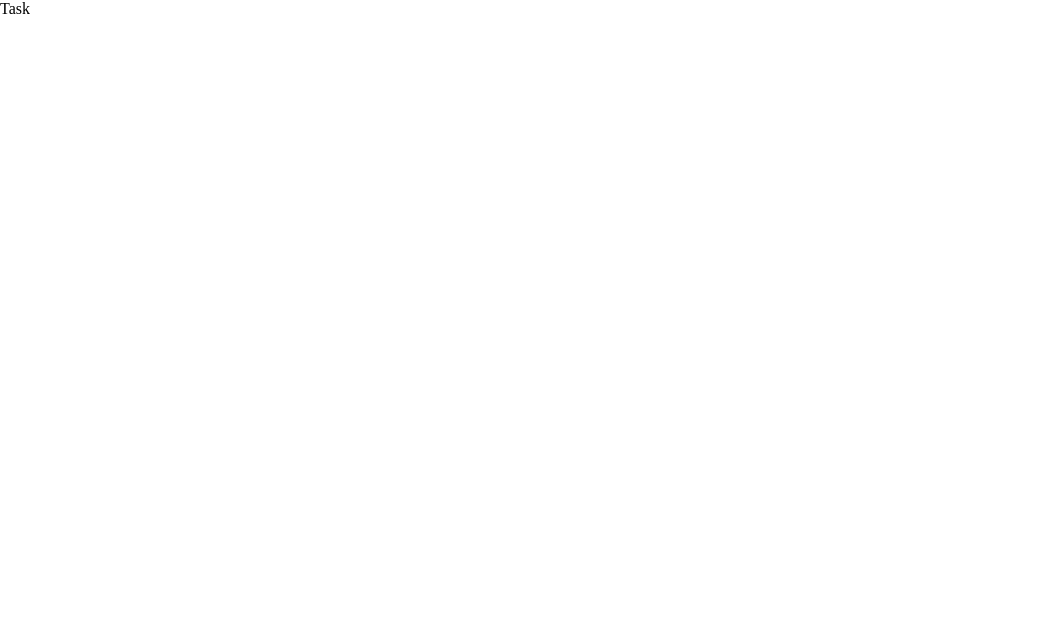
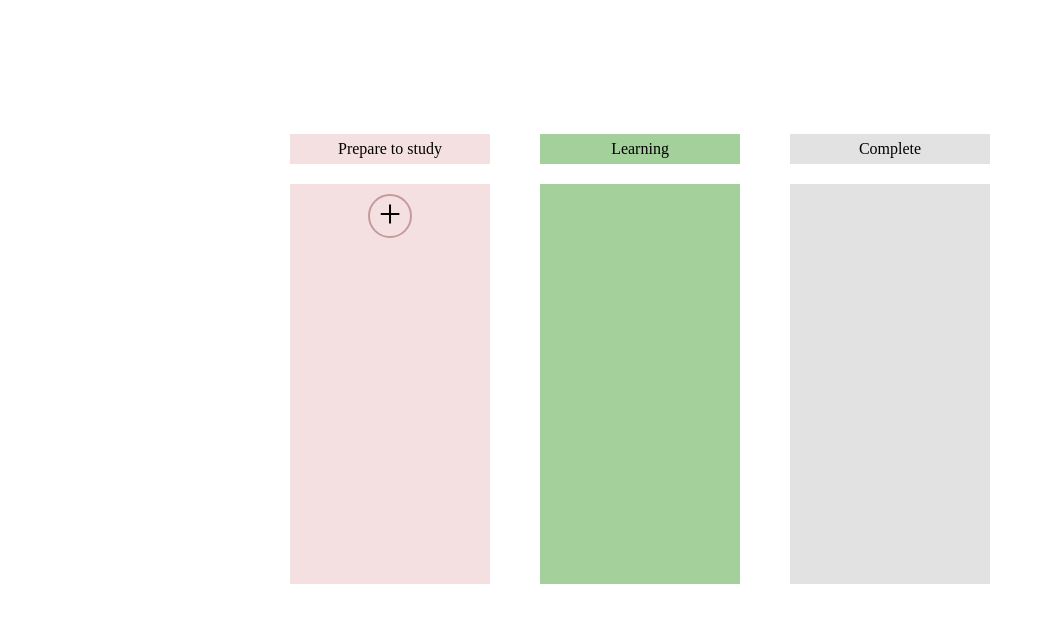
Before and after one commit to coderInwind/Data-reachable, a React (Create React App) app: page /task in a window 1280 px wide. Shown: the top 622 px of the page, without its empty margins (0-1053 px from the left). Built offline with nearby package versions, Linux system fonts and the light colour scheme.

Commit message:
拖拽的基本功能

```diff
--- a/src/assets/style/reset.css
+++ b/src/assets/style/reset.css
@@ -1 +1,6 @@
 @import "~normalize.css";
+
+.body {
+  width: 100%;
+  height: 100vh;
+}
--- a/src/pages/Login/style.js
+++ b/src/pages/Login/style.js
@@ -7,8 +7,8 @@ export const LoginWrapper = styled.div`
   text-align: center;
   line-height: 50px;
   margin-left: 50%;
-  margin-top: 50vh;
-  transform: translateX(-50%);
+  margin-top: 50%;
+  transform: translateX(-50%) translateY(-50%);
   cursor: pointer;
 
   &:hover {
--- a/src/pages/Task/index.js
+++ b/src/pages/Task/index.js
@@ -1,8 +1,77 @@
-import React, { memo } from "react";
+import React, { memo, useRef, useState } from "react";
 import { TaskWrapper } from "./style";
 
 const Task = memo(() => {
-  return <TaskWrapper>Task</TaskWrapper>;
+  const [listIndex, setlistIndex] = useState(1);
+
+  const addInput = useRef();
+  const studyRef = useRef();
+  // 添加新的study
+  const add = () => {
+    //创建input元素(在input前创建一个空的div站位)
+    const newInput = document.createElement("input");
+    const blank = document.createElement("div");
+    blank.className = "blank";
+    addInput.current.before(newInput);
+    newInput.before(blank);
+    //给增加的input增加监听事件
+    const currentInput = studyRef.current.childNodes[listIndex];
+    let diffX;
+    let diffY;
+    let currentX;
+    let currentY;
+    //move监听函数
+    const moveFn = (e) => {
+      //还要减去margin的偏移量
+      currentInput.style.left = e.clientX - 20 - diffX + "px";
+      currentInput.style.top = e.clientY - diffY + "px";
+      console.log(e);
+    };
+    //添加监听器
+    currentInput.addEventListener(
+      "mousedown",
+      (e) => {
+        //按住
+
+        currentInput.style.position = "absolute";
+
+        diffX = e.clientX - currentInput.offsetLeft;
+        diffY = e.clientY - currentInput.offsetTop;
+        currentX = currentInput.style.left;
+        currentY = currentInput.style.top;
+
+        //moving
+        currentInput.addEventListener("mousemove", moveFn);
+      },
+      false
+    );
+
+    currentInput.addEventListener("mouseup", () => {
+      //松开的逻辑
+      // if(){
+
+      // }
+
+      currentInput.style.position = "";
+      currentInput.style.left = currentX;
+      currentInput.style.top = currentY;
+
+      currentInput.removeEventListener("mousemove", moveFn);
+    });
+    setlistIndex(listIndex + 2);
+  };
+
+  return (
+    <TaskWrapper>
+      <div className="study" ref={studyRef}>
+        <div className="add" ref={addInput} onClick={add}>
+          +
+        </div>
+      </div>
+      <div className="learning"></div>
+      <div className="complete"></div>
+    </TaskWrapper>
+  );
 });
 
 export default Task;
--- a/src/pages/Task/style.js
+++ b/src/pages/Task/style.js
@@ -1,3 +1,87 @@
 import styled from "styled-components";
 
-export const TaskWrapper = styled.div``;
+export const TaskWrapper = styled.div`
+  width: 700px;
+  min-height: 400px;
+  display: flex;
+  line-height: 50px;
+  margin-left: 50%;
+  margin-top: 30%;
+  transform: translateX(-50%) translateY(-50%);
+  justify-content: space-between;
+
+  .study,
+  .learning,
+  .complete {
+    width: 200px;
+  }
+
+  .study {
+    min-height: 400px;
+    background-color: #f5e0e1;
+    &::before {
+      content: "Prepare to study";
+      background-color: #f5e0e1;
+      display: block;
+      margin-top: -50px;
+      height: 30px;
+      line-height: 30px;
+      text-align: center;
+    }
+
+    input {
+      width: 150px;
+      height: 30px;
+      display: block;
+      margin-left: 20px;
+    }
+
+    .blank {
+      width: 200px;
+      height: 30px;
+    }
+
+    .add {
+      width: 40px;
+      height: 40px;
+      margin: 30px auto;
+      text-align: center;
+      line-height: 35px;
+      font-size: 40px;
+      border: 2px solid #c49b9b;
+      border-radius: 50%;
+
+      & {
+        cursor: pointer;
+      }
+    }
+  }
+
+  .learning {
+    background-color: #a3d09b;
+
+    &::before {
+      content: "Learning";
+      background-color: #a3d09b;
+      display: block;
+      margin-top: -50px;
+      height: 30px;
+      line-height: 30px;
+      text-align: center;
+    }
+  }
+
+  .complete {
+    background-color: #e2e2e2;
+
+    &::before {
+      content: "Complete";
+      background-color: #e2e2e2;
+      display: block;
+      margin-top: -50px;
+      height: 30px;
+      line-height: 30px;
+      text-align: center;
+    }
+  }
+`;
```
